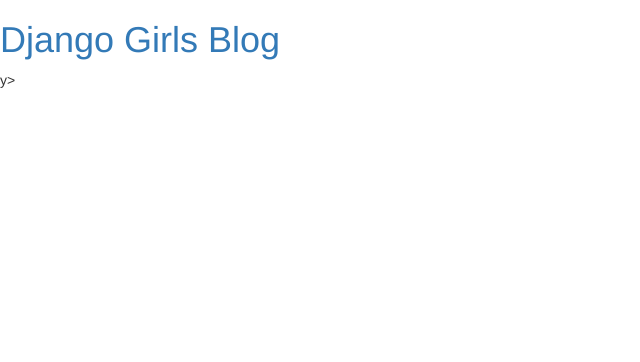
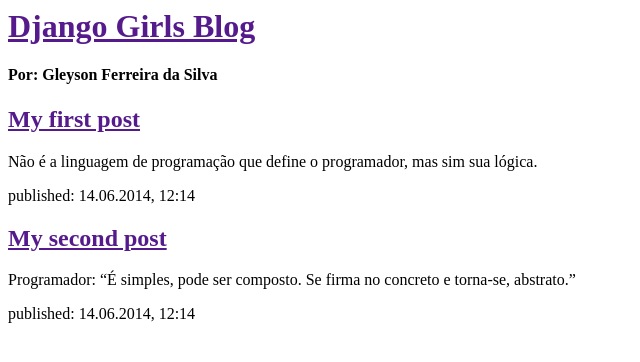
Before and after one commit to gfsgeek/gfsgeek, a Django app: page / in a window 1280 px wide. Shown: the top 362 px of the page, without its empty margins (0-640 px from the left). Run offline with Django 3.2, Linux system fonts and the light colour scheme; some libraries are stand-ins or nearby versions.

Commit message:
Changed the HTML for the site.

```diff
--- a/blog/templates/blog/post_list.html
+++ b/blog/templates/blog/post_list.html
@@ -1,23 +1,25 @@
-{% load staticfiles %}
 <html>
     <head>
         <title>Django Girls blog</title>
-        <link rel="stylesheet" href="//maxcdn.bootstrapcdn.com/bootstrap/3.2.0/css/bootstrap.min.css">
-        <link rel="stylesheet" href="//maxcdn.bootstrapcdn.com/bootstrap/3.2.0/css/bootstrap-theme.min.css">
-        <link rel="stylesheet" href="{% static 'css/blog.css' %}">
     </head>
     <body>
         <div>
-            <h1><a href="/">Django Girls Blog</a></h1>
+            <h1><a href="">Django Girls Blog</a></h1>
+	    <h4>Por: Gleyson Ferreira da Silva</h4>
         </div>
 
-        {% for post in posts %}
-            <div>
-                <p>published: {{ post.published_date }}</p>
-                <h1><a href="">{{ post.title }}</a></h1>
-                <p>{{ post.text|linebreaksbr }}</p>
-            </div>
-        {% endfor %}
+        <div>
+
+            <h2><a href="">My first post</a></h2>
+            <p>Não é a linguagem de programação que define o programador, mas sim sua lógica.</p>
+            <p>published: 14.06.2014, 12:14</p>
+        </div>
+
+        <div>
+
+            <h2><a href="">My second post</a></h2>
+            <p>Programador: “É simples, pode ser composto. Se firma no concreto e torna-se, abstrato.”</p>
+            <p>published: 14.06.2014, 12:14</p>
+        </div>
     </body>
-</html>y>
 </html>
```
